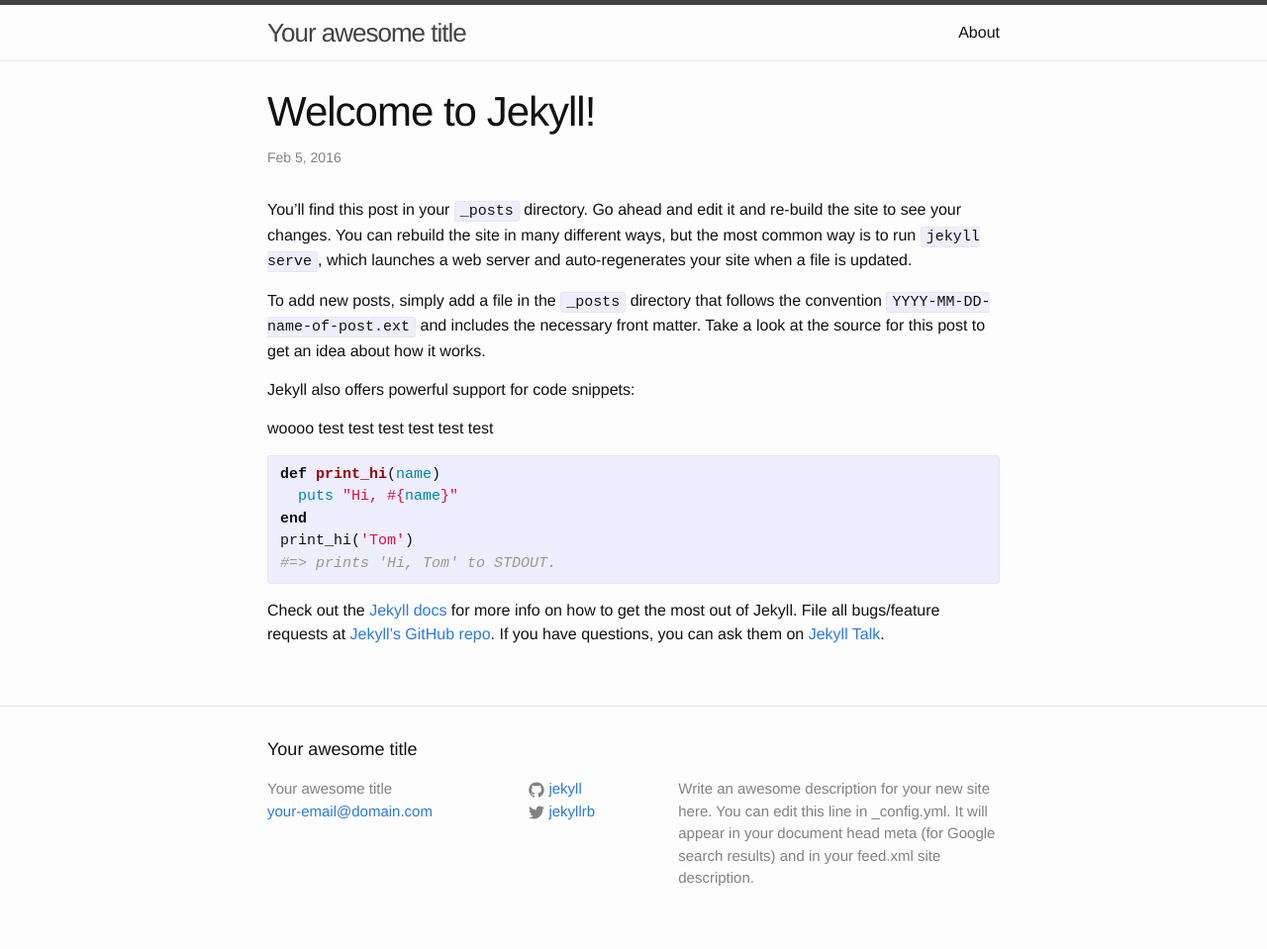
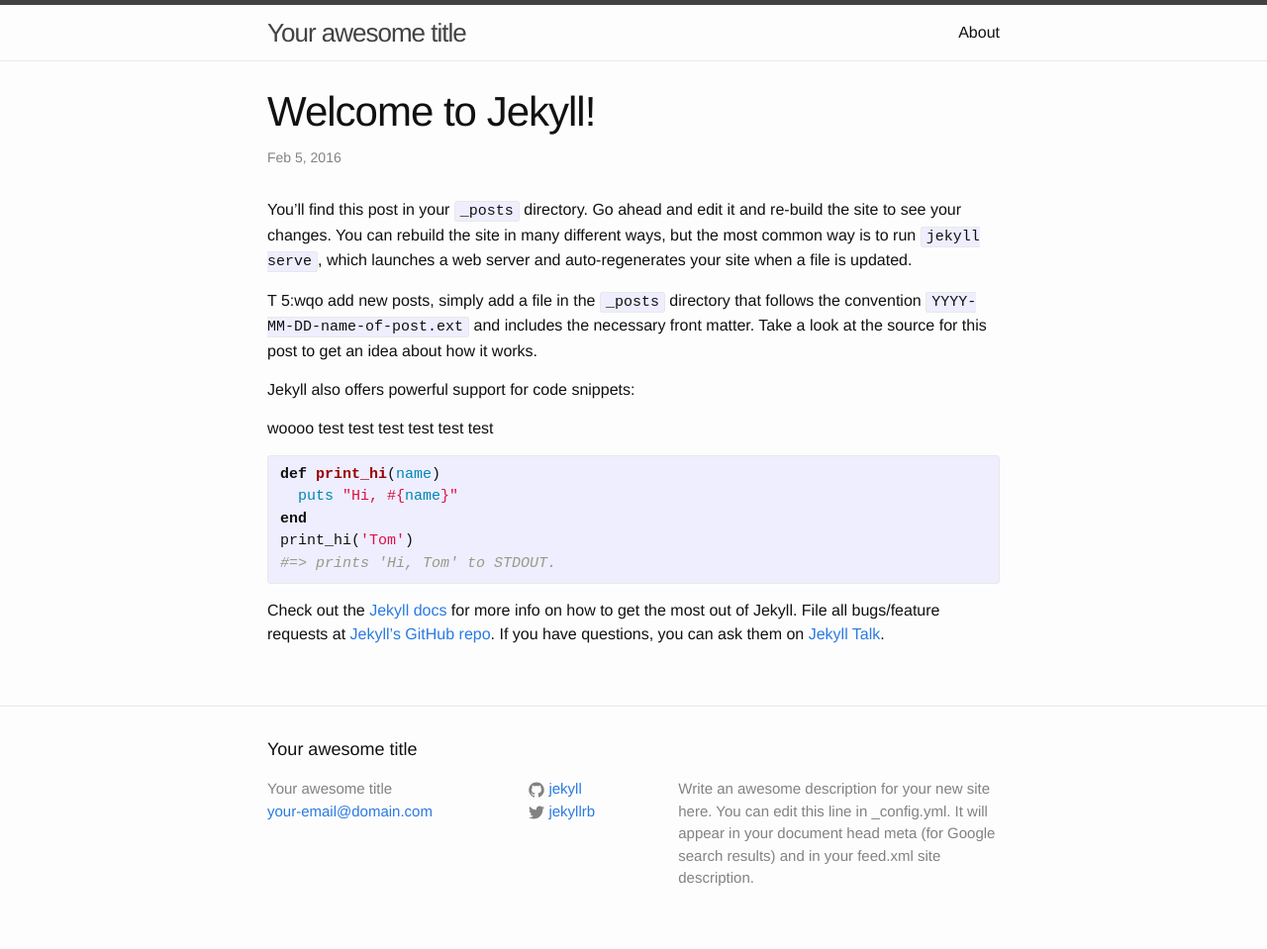
Before and after one commit to dchw/dchw.github.io, a Jekyll site: the page built from _posts/2016-02-05-welcome-to-jekyll.markdown, in a window 1280 px wide. Shown: the whole page at 99% size. Built offline with Jekyll 4.4.1, drawn with Linux system fonts in a browser that asks for light colours.

```diff
--- a/_posts/2016-02-05-welcome-to-jekyll.markdown
+++ b/_posts/2016-02-05-welcome-to-jekyll.markdown
@@ -6,7 +6,7 @@ categories: jekyll update
 ---
 You’ll find this post in your `_posts` directory. Go ahead and edit it and re-build the site to see your changes. You can rebuild the site in many different ways, but the most common way is to run `jekyll serve`, which launches a web server and auto-regenerates your site when a file is updated.
 
-To add new posts, simply add a file in the `_posts` directory that follows the convention `YYYY-MM-DD-name-of-post.ext` and includes the necessary front matter. Take a look at the source for this post to get an idea about how it works.
+T 5:wqo add new posts, simply add a file in the `_posts` directory that follows the convention `YYYY-MM-DD-name-of-post.ext` and includes the necessary front matter. Take a look at the source for this post to get an idea about how it works.
 
 Jekyll also offers powerful support for code snippets:
 
```
